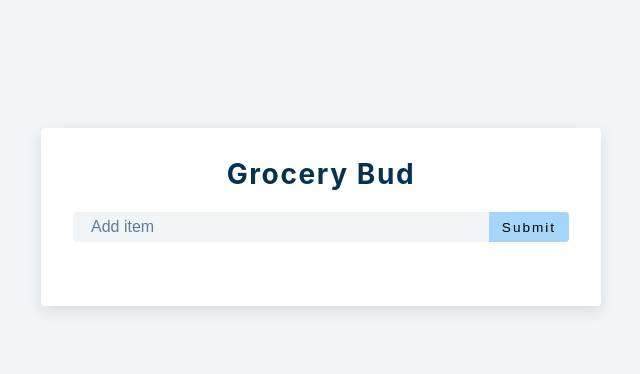
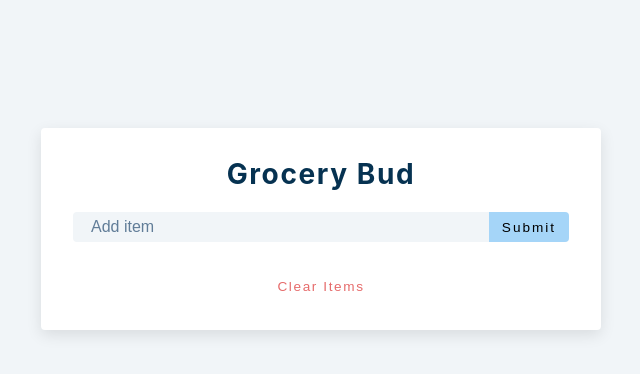
Before and after one commit to lilianlee0213/react-projects, a React (Create React App) app in the folder 10-grocery-bud/: page / in a window 1280 px wide. Shown: the top 374 px of the page, without its empty margins (319-959 px from the left). Built offline with nearby package versions, Linux system fonts and the light colour scheme; the HTML template or start-up script is replaced by a standard one.

Commit message:
clear list function

```diff
--- a/10-grocery-bud/src/App.js
+++ b/10-grocery-bud/src/App.js
@@ -21,7 +21,6 @@ function App() {
 	const handleSubmit = (e) => {
 		e.preventDefault();
 		const itemObj = {id: new Date().getTime().toString(), title: item};
-
 		if (!item) {
 			return;
 		} else if (item && isEditing) {
@@ -65,6 +64,9 @@ function App() {
 			setEditId(id);
 		}
 	};
+	const clearList = () => {
+		setList([]);
+	};
 	return (
 		<section className="section-center">
 			<form onSubmit={handleSubmit} className="grocery-form">
@@ -78,12 +80,15 @@ function App() {
 						value={item}
 					/>
 					<button type="submit" className="submit-btn">
-						Submit
+						{isEditing ? 'Edit' : 'Submit'}
 					</button>
 				</div>
 			</form>
 			<div className="grocery-container">
 				<List list={list} removeItem={removeItem} editItem={editItem} />
+				<button className="clear-btn" onClick={clearList}>
+					clear items
+				</button>
 			</div>
 		</section>
 	);
```
